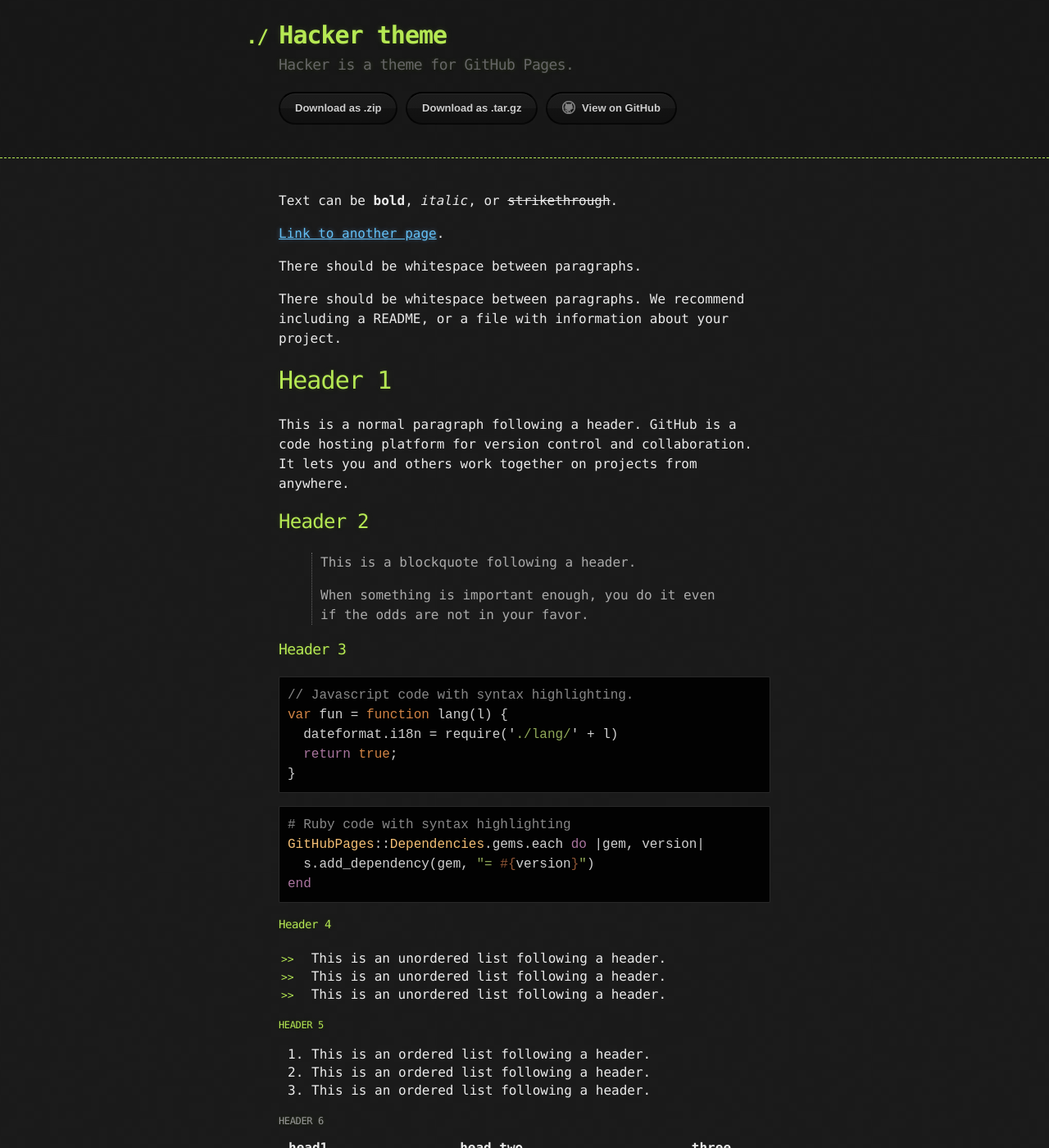
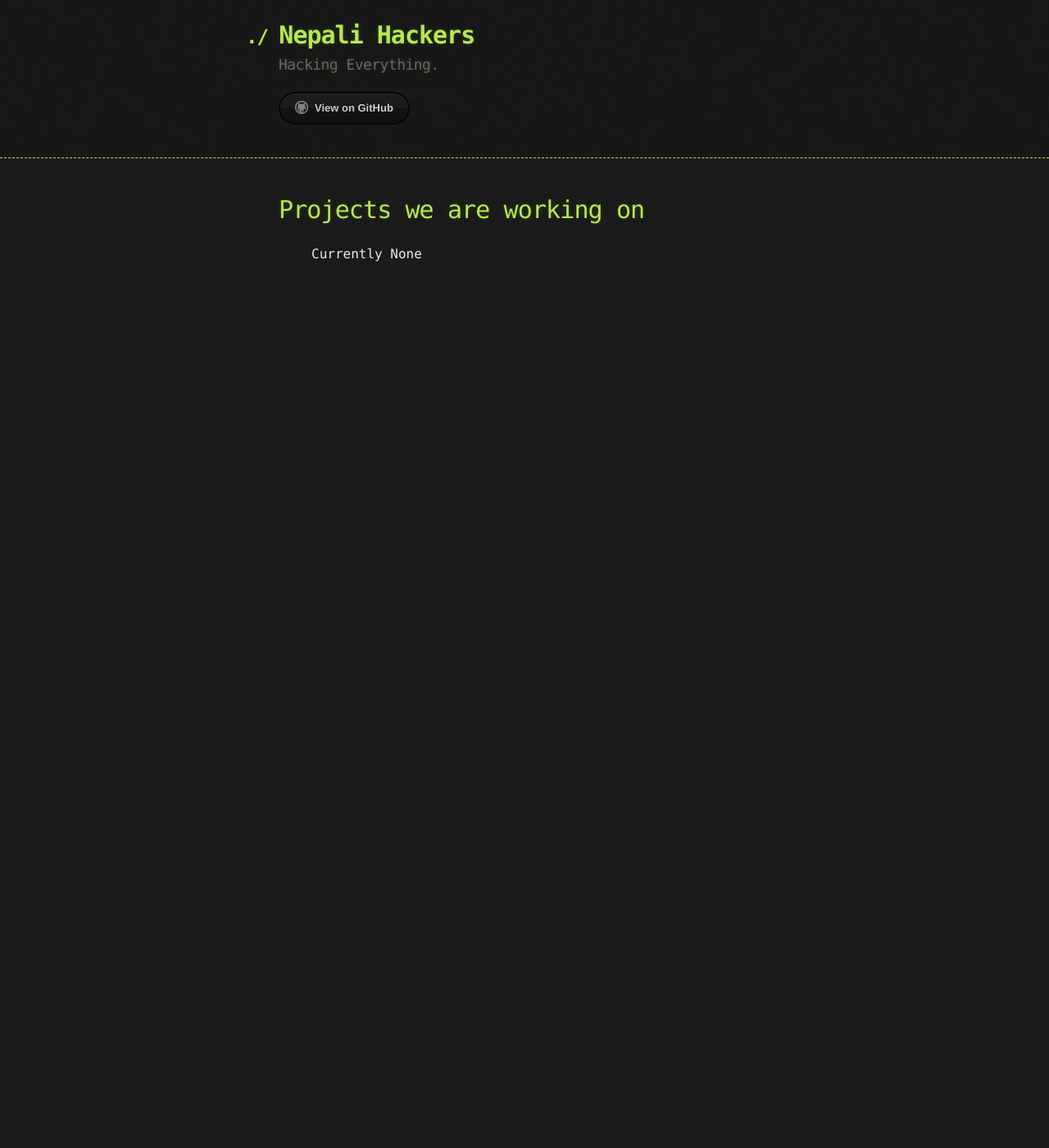
Before and after one commit to nepalihackers/nepalihackers.github.io, a Jekyll site: the page built from index.md, in a window 1280 px wide and 1400 px high. Shown: the whole window at 82% size. Built offline with Jekyll 4.4.1, drawn with Linux system fonts in a browser that asks for light colours; our own code applies the rules of GitHub Pages for plain Markdown files; some of the changed text lies outside the part shown.

Commit message:
Minor Changes

````diff
--- a/_config.yml
+++ b/_config.yml
@@ -1,5 +1,5 @@
-title: Hacker theme
-description: Hacker is a theme for GitHub Pages.
-show_downloads: true
+title: Nepali Hackers
+description: Hacking Everything.
+show_downloads: false
 google_analytics:
 theme:
--- a/index.md
+++ b/index.md
@@ -2,122 +2,5 @@
 layout: default
 ---
 
-Text can be **bold**, _italic_, or ~~strikethrough~~.
-
-[Link to another page](another-page).
-
-There should be whitespace between paragraphs.
-
-There should be whitespace between paragraphs. We recommend including a README, or a file with information about your project.
-
-# [](#header-1)Header 1
-
-This is a normal paragraph following a header. GitHub is a code hosting platform for version control and collaboration. It lets you and others work together on projects from anywhere.
-
-## [](#header-2)Header 2
-
-> This is a blockquote following a header.
->
-> When something is important enough, you do it even if the odds are not in your favor.
-
-### [](#header-3)Header 3
-
-```js
-// Javascript code with syntax highlighting.
-var fun = function lang(l) {
-  dateformat.i18n = require('./lang/' + l)
-  return true;
-}
-```
-
-```ruby
-# Ruby code with syntax highlighting
-GitHubPages::Dependencies.gems.each do |gem, version|
-  s.add_dependency(gem, "= #{version}")
-end
-```
-
-#### [](#header-4)Header 4
-
-*   This is an unordered list following a header.
-*   This is an unordered list following a header.
-*   This is an unordered list following a header.
-
-##### [](#header-5)Header 5
-
-1.  This is an ordered list following a header.
-2.  This is an ordered list following a header.
-3.  This is an ordered list following a header.
-
-###### [](#header-6)Header 6
-
-| head1        | head two          | three |
-|:-------------|:------------------|:------|
-| ok           | good swedish fish | nice  |
-| out of stock | good and plenty   | nice  |
-| ok           | good `oreos`      | hmm   |
-| ok           | good `zoute` drop | yumm  |
-
-### There's a horizontal rule below this.
-
-* * *
-
-### Here is an unordered list:
-
-*   Item foo
-*   Item bar
-*   Item baz
-*   Item zip
-
-### And an ordered list:
-
-1.  Item one
-1.  Item two
-1.  Item three
-1.  Item four
-
-### And a nested list:
-
-- level 1 item
-  - level 2 item
-  - level 2 item
-    - level 3 item
-    - level 3 item
-- level 1 item
-  - level 2 item
-  - level 2 item
-  - level 2 item
-- level 1 item
-  - level 2 item
-  - level 2 item
-- level 1 item
-
-### Small image
-
-![](https://assets-cdn.github.com/images/icons/emoji/octocat.png)
-
-### Large image
-
-![](https://guides.github.com/activities/hello-world/branching.png)
-
-
-### Definition lists can be used with HTML syntax.
-
-<dl>
-<dt>Name</dt>
-<dd>Godzilla</dd>
-<dt>Born</dt>
-<dd>1952</dd>
-<dt>Birthplace</dt>
-<dd>Japan</dd>
-<dt>Color</dt>
-<dd>Green</dd>
-</dl>
-
-```
-Long, single-line code blocks should not wrap. They should horizontally scroll if they are too long. This line should be long enough to demonstrate this.
-```
-
-```
-The final element.
-```
+# [](#header1) Projects we are working on
+<dd>Currently None</dd>
````
Also changed, not shown: CODE_OF_CONDUCT.md (deleted, +0 -74 lines), CONTRIBUTING.md (deleted, +0 -33 lines), README.md, jekyll-theme-hacker.gemspec (deleted).
